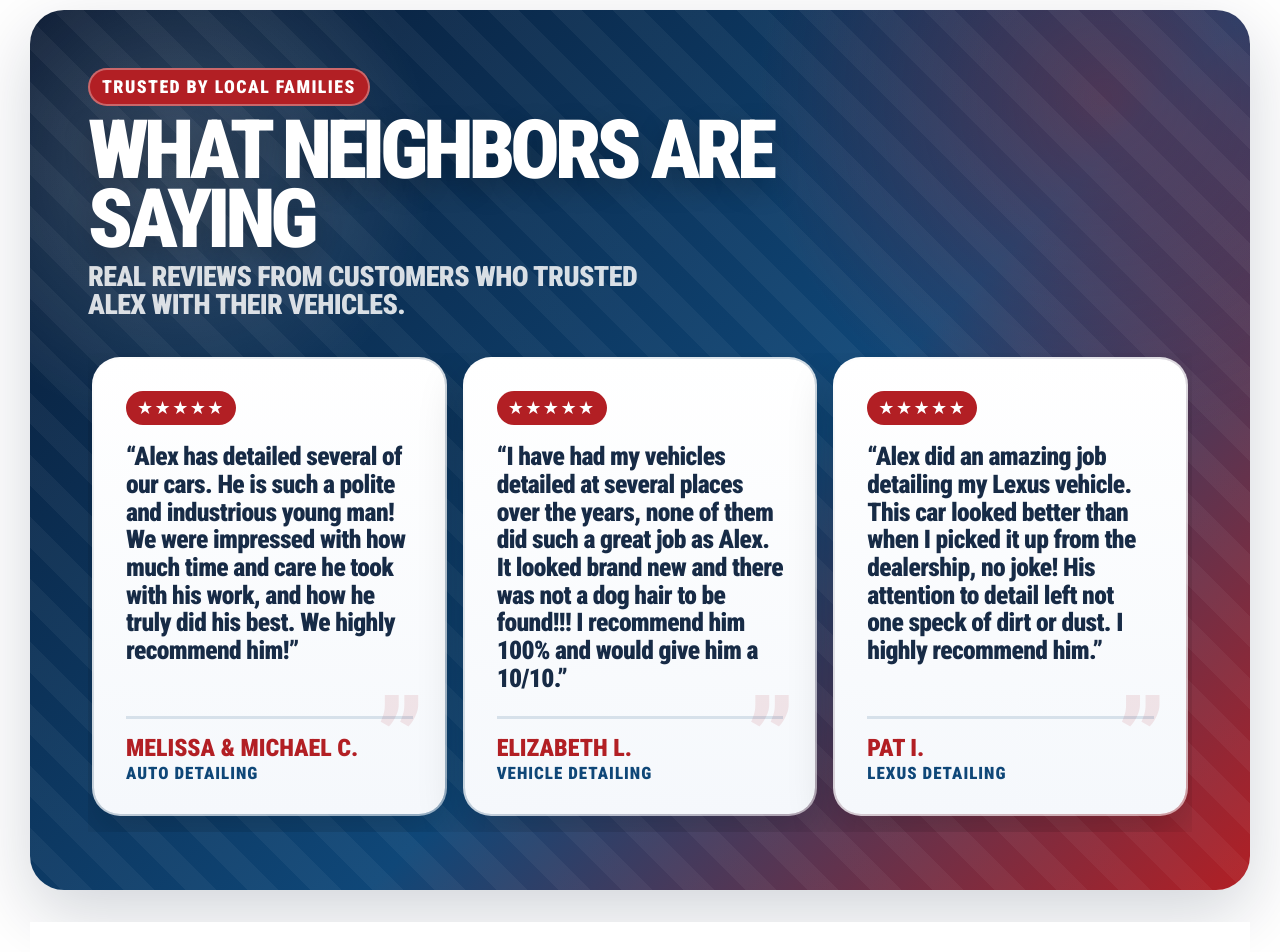
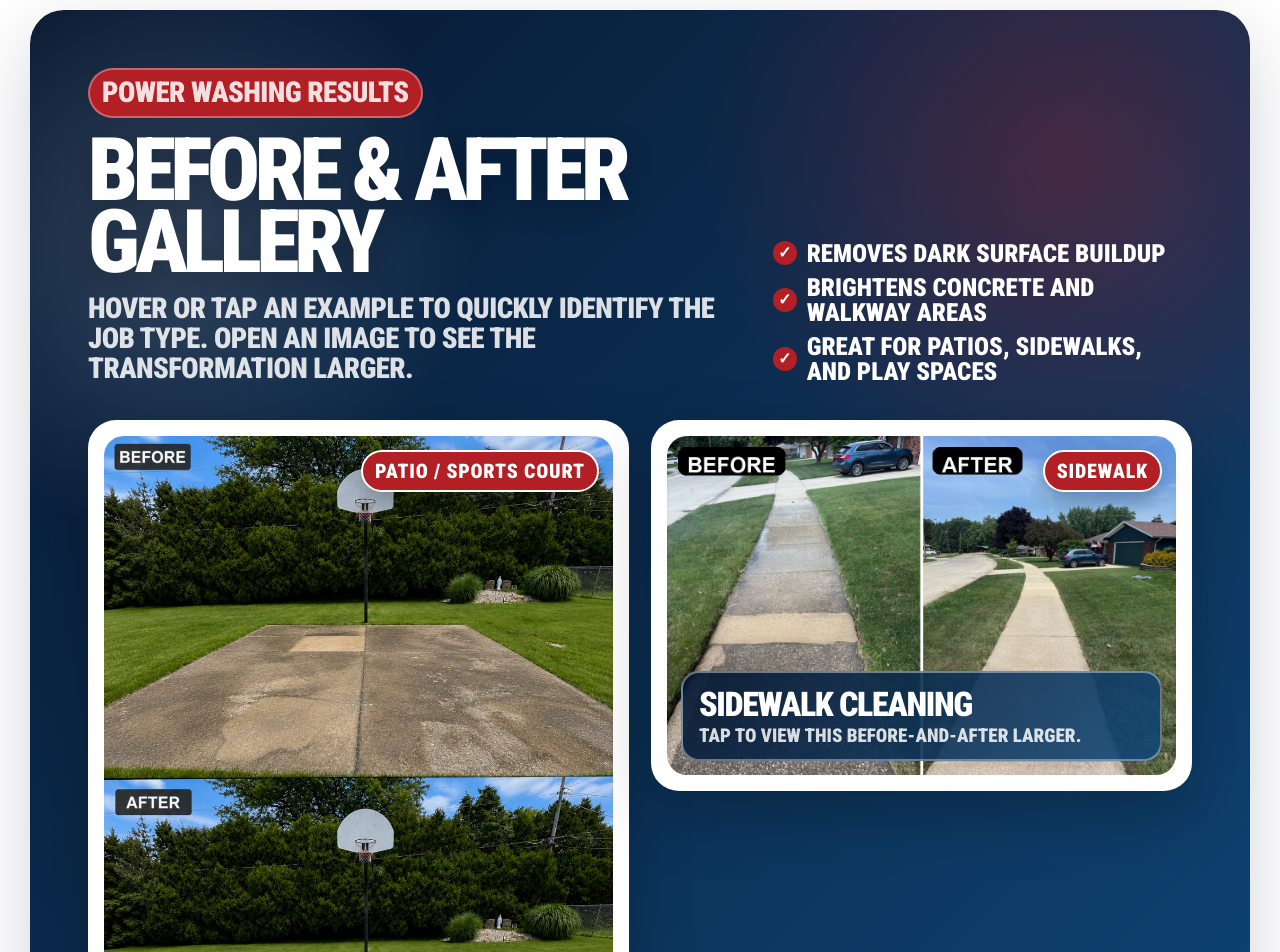
Before and after one commit to MimHoldingCompanyTX/PatriotNeighborhoodServices.com, a Next.js app: page / in a window 1280 px wide. Shown: the part 1340-2292 px from the top of the page. Built offline with nearby package versions, Linux system fonts and the light colour scheme.

Commit message:
feat: add power washing before-after gallery

```diff
--- a/app/globals.css
+++ b/app/globals.css
@@ -531,6 +531,222 @@ body {
   box-shadow: 0 12px 28px rgb(0 0 0 / 0.24);
 }
 
+.proof-section {
+  display: grid;
+  gap: clamp(22px, 4vw, 36px);
+  width: min(1220px, calc(100% - 32px));
+  margin: 0 auto clamp(18px, 3vw, 32px);
+  padding: clamp(28px, 5vw, 58px);
+  color: #ffffff;
+  background:
+    radial-gradient(circle at 12% 18%, rgb(255 255 255 / 0.16), transparent 20%),
+    radial-gradient(circle at 85% 12%, rgb(178 31 36 / 0.35), transparent 24%),
+    linear-gradient(135deg, var(--patriot-navy), var(--patriot-blue));
+  border-radius: 34px;
+  box-shadow: 0 24px 70px rgb(8 24 49 / 0.18);
+}
+
+.proof-header {
+  display: grid;
+  grid-template-columns: minmax(0, 1.1fr) minmax(280px, 0.72fr);
+  align-items: end;
+  gap: clamp(18px, 4vw, 44px);
+}
+
+.proof-copy {
+  display: grid;
+  gap: 16px;
+}
+
+.proof-eyebrow {
+  width: fit-content;
+  margin: 0;
+  padding: 8px 12px;
+  color: #ffffff;
+  font-size: clamp(14px, 1.4vw, 18px);
+  font-weight: 900;
+  line-height: 1;
+  text-transform: uppercase;
+  letter-spacing: 0.08em;
+  background: var(--patriot-red);
+  border: 2px solid rgb(255 255 255 / 0.32);
+  border-radius: 999px;
+}
+
+.proof-copy h2 {
+  max-width: 780px;
+  margin: 0;
+  color: #ffffff;
+  font-size: clamp(46px, 7vw, 88px);
+  font-weight: 900;
+  line-height: 0.82;
+  text-transform: uppercase;
+  letter-spacing: -0.06em;
+  text-shadow: 0 10px 28px rgb(0 0 0 / 0.24);
+}
+
+.proof-copy p {
+  max-width: 760px;
+  margin: 0;
+  color: rgb(255 255 255 / 0.86);
+  font-size: clamp(21px, 2.25vw, 29px);
+  font-weight: 900;
+  line-height: 1.04;
+  text-transform: uppercase;
+  letter-spacing: -0.02em;
+}
+
+.proof-list {
+  display: grid;
+  gap: 9px;
+  margin: 0;
+  padding: 0;
+  list-style: none;
+}
+
+.proof-list li {
+  display: flex;
+  align-items: center;
+  gap: 10px;
+  color: #ffffff;
+  font-size: clamp(18px, 2vw, 25px);
+  font-weight: 900;
+  line-height: 1;
+  text-transform: uppercase;
+}
+
+.proof-list li::before {
+  display: inline-grid;
+  flex: 0 0 auto;
+  place-items: center;
+  width: 24px;
+  height: 24px;
+  color: #ffffff;
+  font-size: 16px;
+  content: "✓";
+  background: var(--patriot-red);
+  border-radius: 999px;
+}
+
+.proof-gallery {
+  display: grid;
+  grid-template-columns: repeat(2, minmax(0, 1fr));
+  align-items: start;
+  gap: clamp(14px, 2.2vw, 22px);
+}
+
+.proof-photo-card {
+  position: relative;
+  isolation: isolate;
+  overflow: hidden;
+  display: block;
+  padding: clamp(9px, 1.5vw, 14px);
+  color: var(--patriot-navy);
+  text-decoration: none;
+  background: #ffffff;
+  border: 2px solid rgb(255 255 255 / 0.26);
+  border-radius: 28px;
+  box-shadow: 0 24px 64px rgb(0 0 0 / 0.24);
+  transition: transform 0.18s ease, box-shadow 0.18s ease;
+}
+
+.proof-photo-card:hover,
+.proof-photo-card:focus-visible {
+  transform: translateY(-6px);
+  box-shadow: 0 30px 80px rgb(0 0 0 / 0.30);
+}
+
+.proof-photo {
+  display: block;
+  width: 100%;
+  height: auto;
+  border-radius: 20px;
+}
+
+.proof-type-badge {
+  position: absolute;
+  top: clamp(20px, 2.5vw, 28px);
+  right: clamp(20px, 2.5vw, 28px);
+  z-index: 2;
+  padding: 9px 12px;
+  color: #ffffff;
+  font-size: clamp(15px, 1.7vw, 20px);
+  font-weight: 900;
+  line-height: 1;
+  text-transform: uppercase;
+  letter-spacing: 0.04em;
+  background: var(--patriot-red);
+  border: 2px solid #ffffff;
+  border-radius: 999px;
+  box-shadow: 0 10px 24px rgb(0 0 0 / 0.28);
+}
+
+.proof-hover-panel {
+  position: absolute;
+  inset: auto clamp(20px, 2.5vw, 28px) clamp(20px, 2.5vw, 28px);
+  z-index: 2;
+  display: grid;
+  gap: 5px;
+  padding: 14px 16px;
+  color: #ffffff;
+  background: linear-gradient(135deg, rgb(8 24 49 / 0.92), rgb(15 71 120 / 0.88));
+  border: 2px solid rgb(255 255 255 / 0.38);
+  border-radius: 18px;
+  opacity: 0;
+  transform: translateY(12px);
+  transition: opacity 0.18s ease, transform 0.18s ease;
+}
+
+.proof-hover-panel strong,
+.proof-hover-panel span {
+  display: block;
+  font-weight: 900;
+  line-height: 1;
+  text-transform: uppercase;
+}
+
+.proof-hover-panel strong {
+  font-size: clamp(23px, 3vw, 34px);
+  letter-spacing: -0.04em;
+}
+
+.proof-hover-panel span {
+  color: rgb(255 255 255 / 0.84);
+  font-size: clamp(15px, 1.7vw, 19px);
+}
+
+.proof-photo-card:hover .proof-hover-panel,
+.proof-photo-card:focus-visible .proof-hover-panel {
+  opacity: 1;
+  transform: translateY(0);
+}
+
+.proof-cta {
+  display: inline-flex;
+  align-items: center;
+  justify-content: center;
+  width: fit-content;
+  min-height: 54px;
+  padding: 14px 22px;
+  color: #ffffff;
+  font-size: 19px;
+  font-weight: 900;
+  line-height: 1;
+  text-decoration: none;
+  text-transform: uppercase;
+  background: var(--patriot-red);
+  border: 3px solid #ffffff;
+  border-radius: 999px;
+  box-shadow: 0 12px 28px rgb(0 0 0 / 0.24);
+}
+
+@media (hover: none) {
+  .proof-hover-panel {
+    opacity: 1;
+    transform: none;
+  }
+}
+
 .testimonials-section {
   position: relative;
   overflow: hidden;
@@ -822,6 +1038,36 @@ body {
     width: 100%;
   }
 
+  .proof-section {
+    width: min(100% - 22px, 1220px);
+    padding: 24px 18px 22px;
+    border-radius: 26px;
+  }
+
+  .proof-header,
+  .proof-gallery {
+    grid-template-columns: 1fr;
+  }
+
+  .proof-copy h2 {
+    font-size: clamp(42px, 13vw, 66px);
+  }
+
+  .proof-cta {
+    width: 100%;
+  }
+
+  .proof-photo-card {
+    border-radius: 22px;
+  }
+
+  .proof-hover-panel {
+    position: static;
+    margin-top: 10px;
+    opacity: 1;
+    transform: none;
+  }
+
   .testimonials-section {
     width: min(100% - 22px, 1220px);
     padding: 24px 18px 22px;
--- a/app/page.tsx
+++ b/app/page.tsx
@@ -179,6 +179,72 @@ export default function Home() {
         </div>
       </section>
 
+      <section className="proof-section" aria-labelledby="proof-heading">
+        <div className="proof-header">
+          <div className="proof-copy">
+            <p className="proof-eyebrow">Power washing results</p>
+            <h2 id="proof-heading">Before &amp; after gallery</h2>
+            <p>
+              Hover or tap an example to quickly identify the job type. Open an image to see the transformation larger.
+            </p>
+          </div>
+
+          <ul className="proof-list" aria-label="Power washing result highlights">
+            <li>Removes dark surface buildup</li>
+            <li>Brightens concrete and walkway areas</li>
+            <li>Great for patios, sidewalks, and play spaces</li>
+          </ul>
+        </div>
+
+        <div className="proof-gallery" aria-label="Power washing before and after examples">
+          <a
+            className="proof-photo-card proof-example-tall"
+            href="/power-washing-before-after-sports-court.jpg"
+            target="_blank"
+            rel="noopener noreferrer"
+            aria-label="Open patio and sports court before and after power washing example"
+          >
+            <Image
+              className="proof-photo"
+              src="/power-washing-before-after-sports-court.jpg"
+              alt="Before and after power washing comparison of a backyard patio and sports court"
+              width={960}
+              height={1280}
+              sizes="(max-width: 760px) 92vw, 560px"
+            />
+            <span className="proof-type-badge">Patio / Sports Court</span>
+            <span className="proof-hover-panel">
+              <strong>Patio / sports court</strong>
+              <span>Tap to view this before-and-after larger.</span>
+            </span>
+          </a>
+
+          <a
+            className="proof-photo-card proof-example-wide"
+            href="/sidewalk-before-after-power-washing.jpg"
+            target="_blank"
+            rel="noopener noreferrer"
+            aria-label="Open sidewalk before and after power washing example"
+          >
+            <Image
+              className="proof-photo"
+              src="/sidewalk-before-after-power-washing.jpg"
+              alt="Before and after power washing comparison of a residential sidewalk"
+              width={1200}
+              height={800}
+              sizes="(max-width: 760px) 92vw, 560px"
+            />
+            <span className="proof-type-badge">Sidewalk</span>
+            <span className="proof-hover-panel">
+              <strong>Sidewalk cleaning</strong>
+              <span>Tap to view this before-and-after larger.</span>
+            </span>
+          </a>
+        </div>
+
+        <a className="proof-cta" href="tel:2144786215">Text Alex about power washing</a>
+      </section>
+
       <section className="testimonials-section" aria-labelledby="testimonials-heading">
         <div className="testimonials-header">
           <p className="testimonials-eyebrow">Trusted by local families</p>
```
Also changed, not shown: public/power-washing-before-after-sports-court.jpg (added), public/sidewalk-before-after-power-washing.jpg (added).
